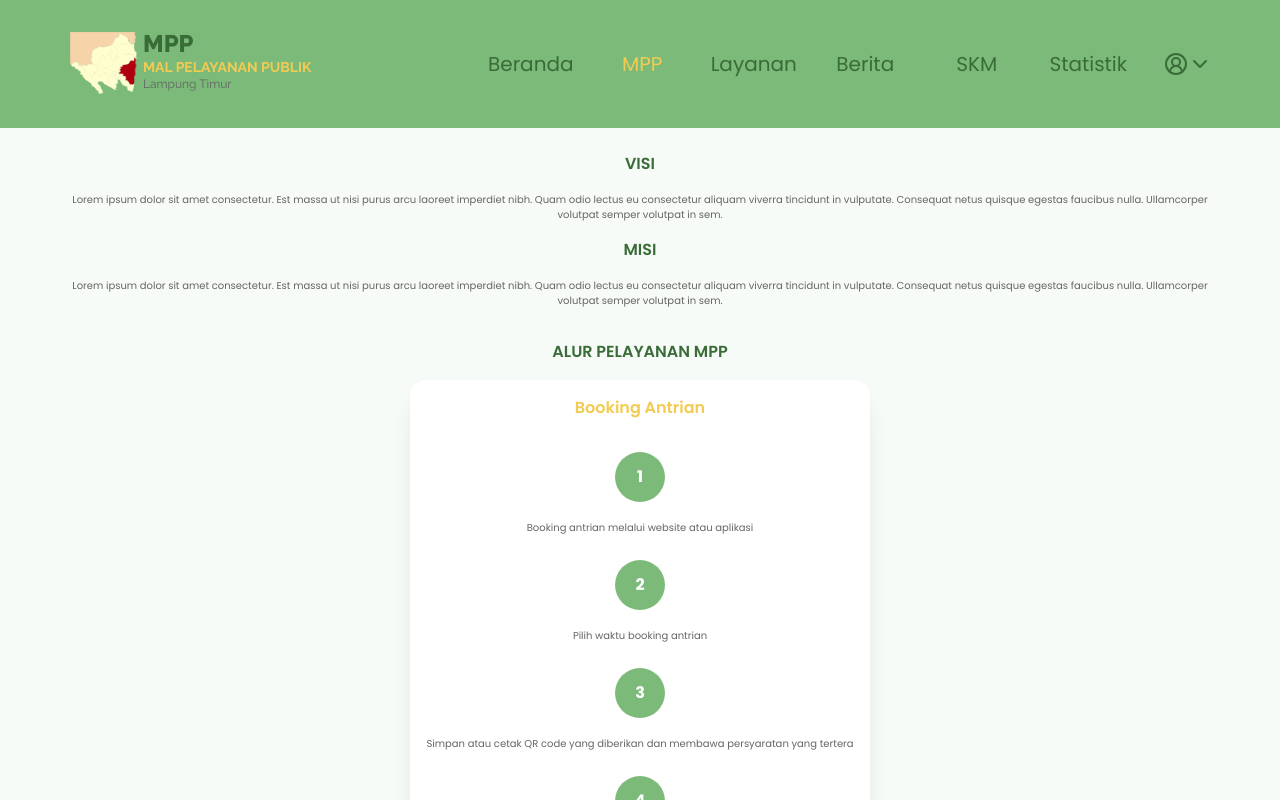
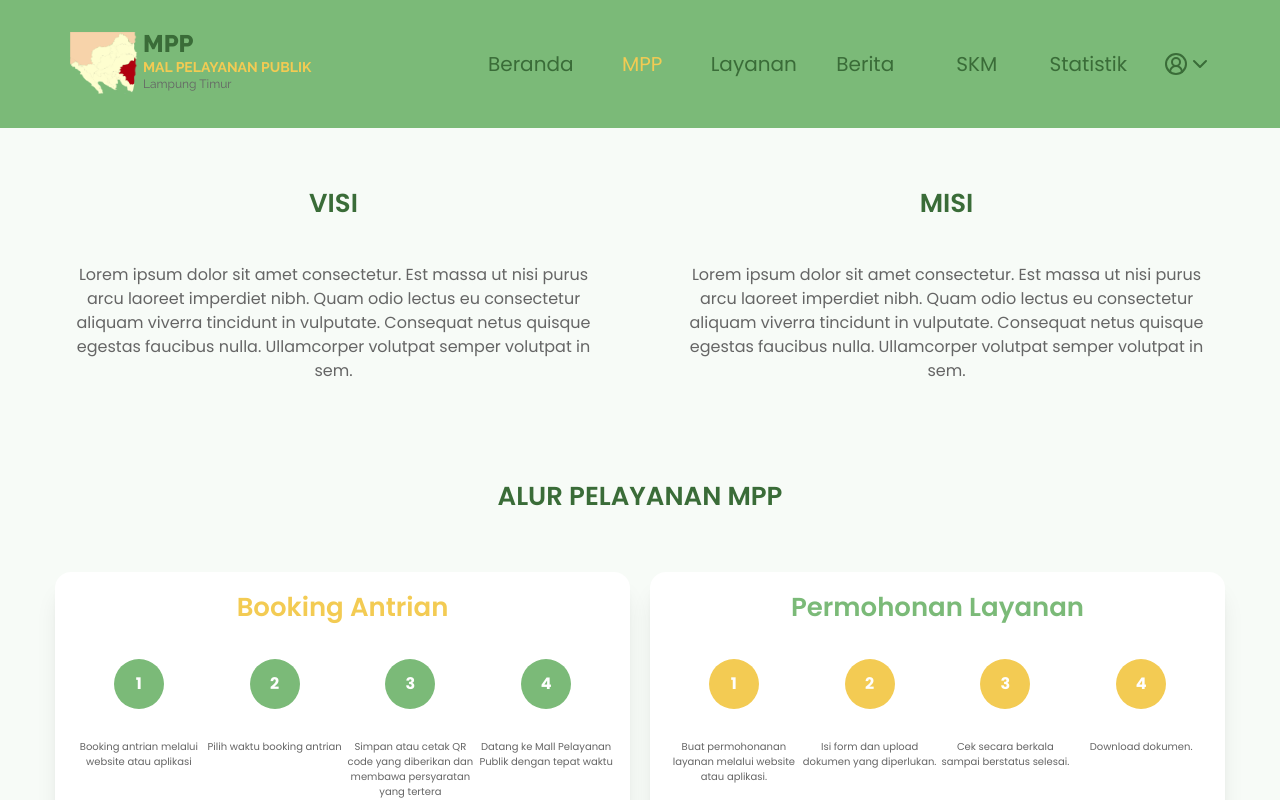
Before and after one commit to NewusTech/mpp-web-fe, a Next.js app in the folder mpp-mobile/: page /mpp in a window 1280 px wide. Shown: the top 800 px of the page. Built offline with nearby package versions, Linux system fonts and the light colour scheme.

Commit message:
Feat: Desktop Screen MPP Page

```diff
--- a/mpp-mobile/src/components/mpp/mppScreen.tsx
+++ b/mpp-mobile/src/components/mpp/mppScreen.tsx
@@ -1,11 +1,13 @@
 export default function MppScreen() {
   return (
-    <div className="flex flex-col items-center justify-center mt-[24px] mx-[35px] mb-[44px]">
-      <div className="grid grid-rows-2 place-items-center gap-[16px] px-[35px]">
-        <div className="flex flex-col text-center gap-[16px]">
-          <h4 className="text-primary-800 text-[16px] font-semibold">VISI</h4>
+    <div className="flex flex-col items-center justify-center mt-[24px] md:mt-[56px] md:bg-primary-100 mx-[35px] md:mx-0 mb-[44px] md:mb-0 md:pb-[44px]">
+      <div className="grid grid-rows-2 md:grid-cols-2 md:grid-rows-none place-items-center gap-[16px] px-[35px] md:mb-[62px]">
+        <div className="flex flex-col text-center gap-[16px] md:gap-[40px]">
+          <h4 className="text-primary-800 text-[16px] md:text-[26px] font-semibold">
+            VISI
+          </h4>
 
-          <p className="text-[10px] text-neutral-800 text-center">
+          <p className="text-[10px] md:text-[16px] md:px-[25px] text-neutral-800 text-center">
             Lorem ipsum dolor sit amet consectetur. Est massa ut nisi purus arcu
             laoreet imperdiet nibh. Quam odio lectus eu consectetur aliquam
             viverra tincidunt in vulputate. Consequat netus quisque egestas
@@ -13,10 +15,12 @@ export default function MppScreen() {
           </p>
         </div>
 
-        <div className="flex flex-col text-center gap-[16px]">
-          <h4 className="text-primary-800 text-[16px] font-semibold">MISI</h4>
+        <div className="flex flex-col text-center gap-[16px] md:gap-[40px]">
+          <h4 className="text-primary-800 text-[16px] md:text-[26px] font-semibold">
+            MISI
+          </h4>
 
-          <p className="text-[10px] text-neutral-800 text-center">
+          <p className="text-[10px] md:text-[16px] md:px-[25px] text-neutral-800 text-center">
             Lorem ipsum dolor sit amet consectetur. Est massa ut nisi purus arcu
             laoreet imperdiet nibh. Quam odio lectus eu consectetur aliquam
             viverra tincidunt in vulputate. Consequat netus quisque egestas
@@ -26,20 +30,20 @@ export default function MppScreen() {
       </div>
 
       <div className="flex flex-col items-center mt-[32px]">
-        <h4 className="text-primary-800 text-[16px] font-semibold">
+        <h4 className="text-primary-800 text-[16px] md:text-[26px] font-semibold md:mb-[40px]">
           ALUR PELAYANAN MPP
         </h4>
 
-        <div className="flex flex-col mt-[16px]">
-          <div className="flex flex-col h-full bg-white shadow-xl rounded-2xl gap-[32px]">
+        <div className="flex flex-col md:grid md:grid-cols-2 mt-[16px] md:gap-[20px] md:mx-[55px]">
+          <div className="flex flex-col h-full md:h-[294px] bg-white shadow-xl rounded-2xl gap-[32px]">
             <div className="flex justify-center pt-[16px]">
-              <h4 className="text-[16px] text-secondary-700 font-semibold">
+              <h4 className="text-[16px] md:text-[26px] text-secondary-700 font-semibold">
                 Booking Antrian
               </h4>
             </div>
 
-            <div className="flex flex-col justify-between space-y-2 px-[16px]">
-              <div className="grid grid-rows-2 place-items-center">
+            <div className="flex flex-col md:grid md:grid-cols-4 justify-between space-y-2 md:space-y-0 px-[16px]">
+              <div className="grid grid-rows-2 place-items-center md:grid-rows-none md:flex md:flex-col md:gap-[30px]">
                 <div className="flex justify-center items-center bg-primary-700 rounded-[50%] w-[50px] h-[50px] space-y-2">
                   <p className="text-[16px] text-neutral-50 font-bold">1</p>
                 </div>
@@ -51,8 +55,8 @@ export default function MppScreen() {
                 </div>
               </div>
 
-              <div className="grid grid-rows-2 place-items-center">
-                <div className="flex justify-center items-center bg-primary-700 rounded-[50%] w-[50px] h-[50px] space-y-2">
+              <div className="grid grid-rows-2 place-items-center md:grid-rows-none md:flex md:flex-col md:gap-[30px]">
+                <div className="flex justify-center items-center bg-primary-700 rounded-[50%] w-[50px] h-[50px] space-y-2 md:space-y-0">
                   <p className="text-[16px] text-neutral-50 font-bold">2</p>
                 </div>
 
@@ -63,7 +67,7 @@ export default function MppScreen() {
                 </div>
               </div>
 
-              <div className="grid grid-rows-2 place-items-center">
+              <div className="grid grid-rows-2 place-items-center md:grid-rows-none md:flex md:flex-col md:gap-[30px]">
                 <div className="flex justify-center items-center bg-primary-700 rounded-[50%] w-[50px] h-[50px] space-y-2">
                   <p className="text-[16px] text-neutral-50 font-bold">3</p>
                 </div>
@@ -76,7 +80,7 @@ export default function MppScreen() {
                 </div>
               </div>
 
-              <div className="grid grid-rows-2 place-items-center">
+              <div className="grid grid-rows-2 place-items-center md:grid-rows-none md:flex md:flex-col md:gap-[30px]">
                 <div className="flex justify-center items-center bg-primary-700 rounded-[50%] w-[50px] h-[50px] space-y-2">
                   <p className="text-[16px] text-neutral-50 font-bold">4</p>
                 </div>
@@ -90,15 +94,15 @@ export default function MppScreen() {
             </div>
           </div>
 
-          <div className="flex flex-col h-full bg-white shadow-xl rounded-2xl gap-[32px] mt-[16px]">
+          <div className="flex flex-col h-full md:h-[294px] bg-white shadow-xl rounded-2xl gap-[32px] mt-[16px] md:mt-0">
             <div className="flex justify-center pt-[16px]">
-              <h4 className="text-[16px] text-primary-700 font-semibold">
+              <h4 className="text-[16px] md:text-[26px] text-primary-700 font-semibold">
                 Permohonan Layanan
               </h4>
             </div>
 
-            <div className="flex flex-col justify-between space-y-2 px-[16px]">
-              <div className="grid grid-rows-2 place-items-center">
+            <div className="flex flex-col md:grid md:grid-cols-4 justify-between space-y-2 md:space-y-0 px-[16px]">
+              <div className="grid grid-rows-2 place-items-center md:grid-rows-none md:flex md:flex-col md:gap-[30px]">
                 <div className="flex justify-center items-center bg-secondary-700 rounded-[50%] w-[50px] h-[50px] space-y-2">
                   <p className="text-[16px] text-neutral-50 font-bold">1</p>
                 </div>
@@ -110,7 +114,7 @@ export default function MppScreen() {
                 </div>
               </div>
 
-              <div className="grid grid-rows-2 place-items-center">
+              <div className="grid grid-rows-2 place-items-center md:grid-rows-none md:flex md:flex-col md:gap-[30px]">
                 <div className="flex justify-center items-center bg-secondary-700 rounded-[50%] w-[50px] h-[50px] space-y-2">
                   <p className="text-[16px] text-neutral-50 font-bold">2</p>
                 </div>
@@ -122,7 +126,7 @@ export default function MppScreen() {
                 </div>
               </div>
 
-              <div className="grid grid-rows-2 place-items-center">
+              <div className="grid grid-rows-2 place-items-center md:grid-rows-none md:flex md:flex-col md:gap-[30px]">
                 <div className="flex justify-center items-center bg-secondary-700 rounded-[50%] w-[50px] h-[50px] space-y-2">
                   <p className="text-[16px] text-neutral-50 font-bold">3</p>
                 </div>
@@ -134,7 +138,7 @@ export default function MppScreen() {
                 </div>
               </div>
 
-              <div className="grid grid-rows-2 place-items-center">
+              <div className="grid grid-rows-2 place-items-center md:grid-rows-none md:flex md:flex-col md:gap-[30px]">
                 <div className="flex justify-center items-center bg-secondary-700 rounded-[50%] w-[50px] h-[50px] space-y-2">
                   <p className="text-[16px] text-neutral-50 font-bold">4</p>
                 </div>
```
